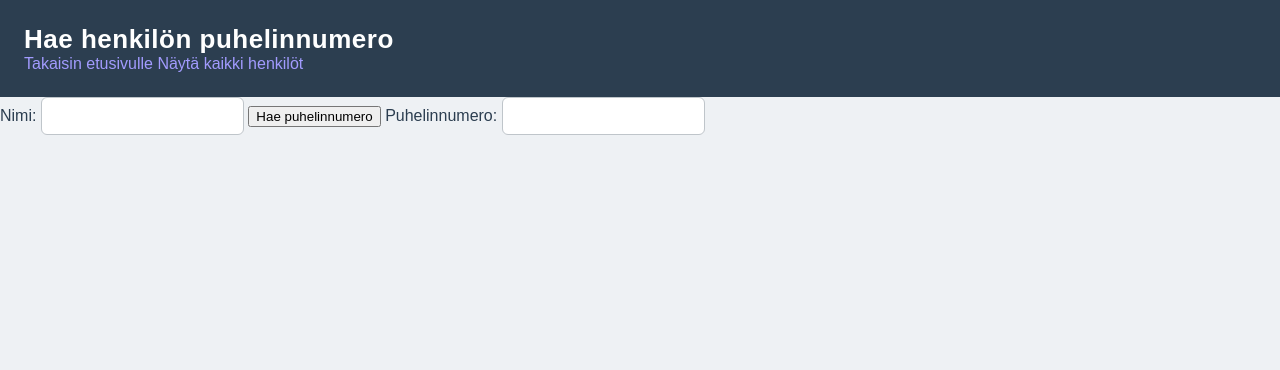
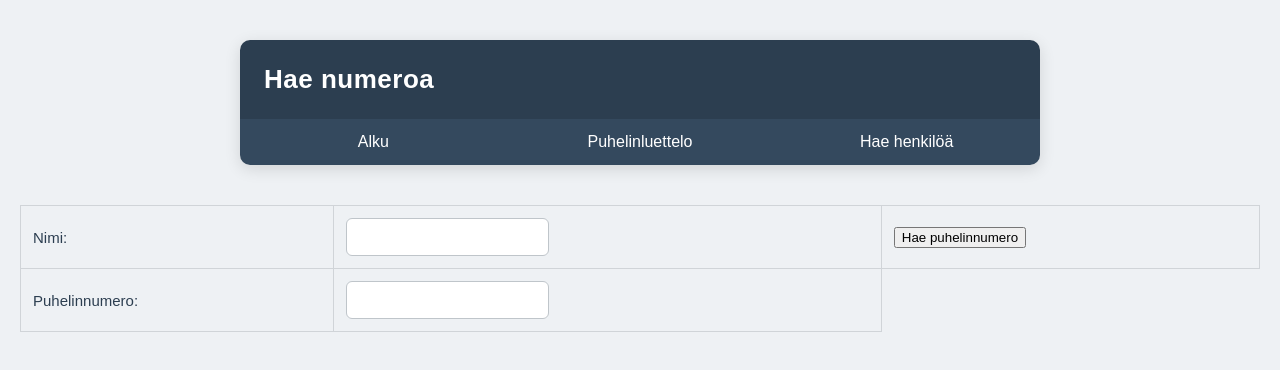
Before and after one commit to jiisilander-sudo/Web-ohjelmointi, a plain HTML site: page puhelinLuettelo/client/haku.html in a window 1280 px wide. Drawn offline with nearby package versions, Linux system fonts and the light colour scheme.

Commit message:
päivitetty 17.3.2026

```diff
--- a/puhelinLuettelo/client/haku.html
+++ b/puhelinLuettelo/client/haku.html
@@ -8,18 +8,33 @@
   </head>
   <body>
     <!-- Otsikko osio, sisältää navigoinnin sivujen välillä, hakee ulkoasun style.css:stä -->
-    <div id="header">
-      <h1>Hae henkilön puhelinnumero</h1>
-      <a href="index.html">Takaisin etusivulle</a>
-      <a href="puhelinluettelo.html">Näytä kaikki henkilöt</a>
+  <div id="container">
+      <div id="header">
+        <h1>Hae numeroa</h1>
+      </div>
+      <!-- Navigointi sivujen välillä, hakee ulkoasun style.css -->
+      <div id="nav">
+        <ul>
+          <li><a href="index.html">Alku</a></li>
+          <li><a href="puhelinluettelo.html">Puhelinluettelo</a></li>
+          <li><a  class="active" href="haku.html">Hae henkilöä</a></li>
+        </ul>
+      </div>
     </div>
     <!-- Taulukko, sisältää kentät nimelle + numerolle ja napin haku funktiolle, hakee ulkoasun style.css:stä -->
     <class="form">
-      <label>Nimi:</label>
-      <input type="text" id="nimi"/>
-      <button id="hae">Hae puhelinnumero</button>
-      <label>Puhelinnumero:</label>
-      <input type="text" id="puhelin" readonly />
+      <table id="taulukko">
+        <tr>
+          <td><label for="nimi">Nimi:</label></td>
+          <td><input type="text" id="nimi" /></td>
+          <td><button id="hae">Hae puhelinnumero</button></td>
+        </tr>
+        <tr>
+          <td><label for="puhelin">Puhelinnumero:</label></td>
+          <td><input type="text" id="puhelin" readonly /></td>
+        </tr>
+      </table>
+    </div>
     </div>
     <!-- Osio, joka hakee serveriltä JSON-muodossa olevan datan joka hakee nimellä puh.numeroa -->
     <script>
--- a/puhelinLuettelo/client/style.css
+++ b/puhelinLuettelo/client/style.css
@@ -71,9 +71,6 @@ td {
   padding: 12px;
   border: 1px solid #d0d4d8;
 }
-tr:nth-child(even) {
-  background-color: #f4f6f8;
-}
 /* Lomake */
 .form {
   margin: 20px;
@@ -87,12 +84,8 @@ input {
   border: 1px solid #bfc5ca;
   border-radius: 6px;
   font-size: 14px;
-  transition:
-    border-color 0.2s,
-    box-shadow 0.2s;
 }
 input:focus {
   outline: none;
   border-color: #34495e;
-  box-shadow: 0 0 4px rgba(52, 73, 94, 0.4);
 }
```
Also changed, not shown: puhelinLuettelo/client/puhelinluettelo.html (+14 -4 lines).
